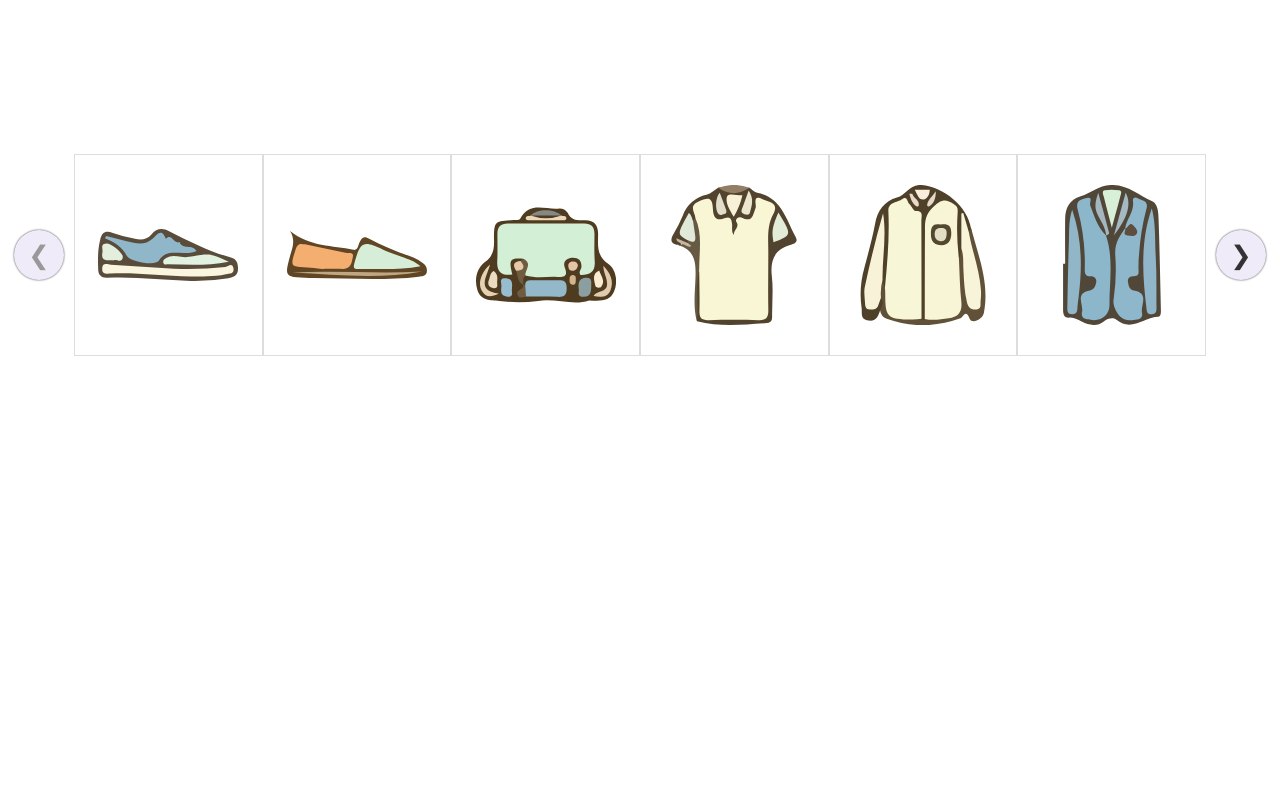
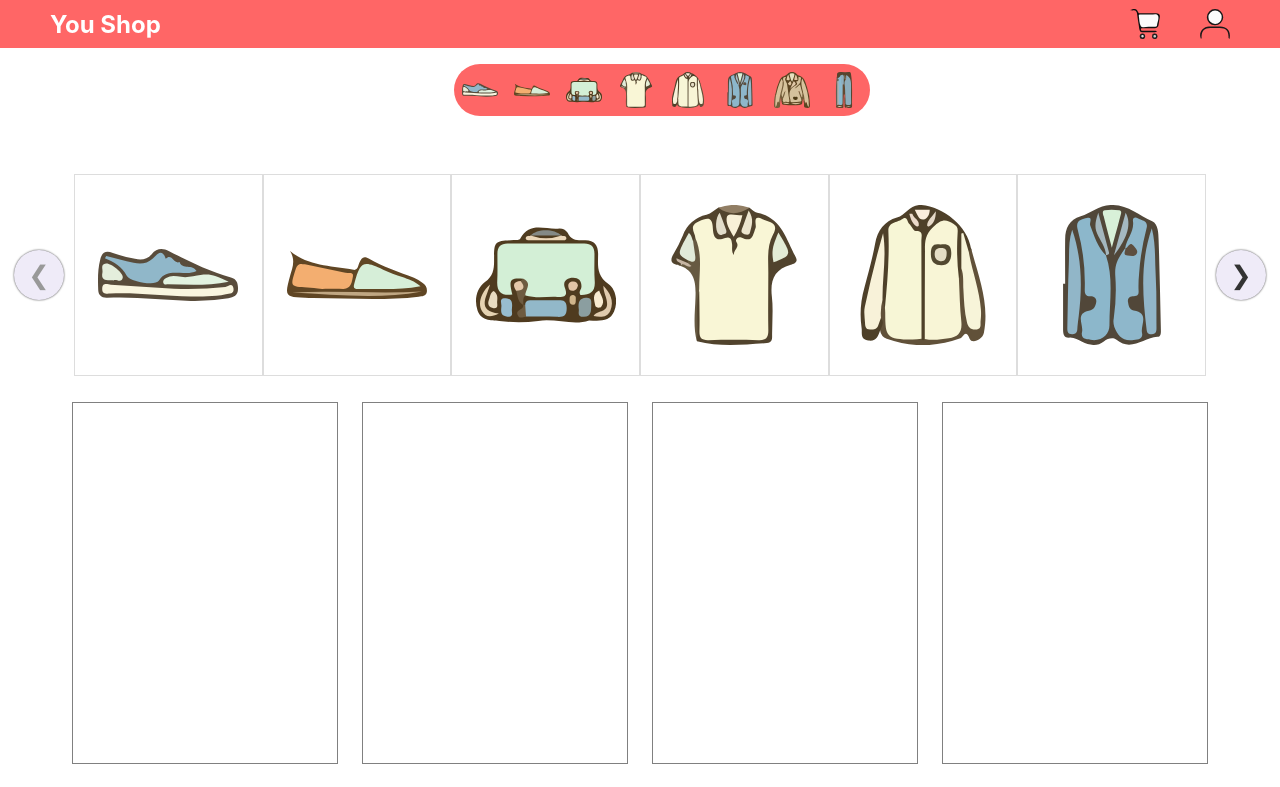
Before and after one commit to martun-avagyan/final-bootcamp-project-react, a React (Create React App) app: page / in a window 1280 px wide. Shown: the top 787 px of the page. Built offline with nearby package versions, Linux system fonts and the light colour scheme.

Commit message:
feature(Home): update Home component

```diff
--- a/src/pages/home/Home.jsx
+++ b/src/pages/home/Home.jsx
@@ -1,12 +1,43 @@
-import React from "react"
-import Slider from "../../components/slider/Slider"
+import React from "react";
+import { useState, useEffect } from "react";
+import Slider from "../../components/slider/Slider";
+import Nav from "../../components/navbar/Nav";
+import Board from "../../components/board/Board";
+import ItemSelector from "../../components/ItemSelector/ItemSelector";
 
 function Home() {
+
+	const [isVisible, setIsVisible] = useState(true);
+	const [height, setHeight] = useState(0);
+
+	useEffect(() => {
+		window.addEventListener("scroll", listenToScroll);
+		return () =>
+			window.removeEventListener("scroll", listenToScroll);
+	}, []);
+
+	const listenToScroll = () => {
+		let heightToHideFrom = 42;
+		const winScroll = document.body.scrollTop ||
+        document.documentElement.scrollTop;
+		setHeight(winScroll);
+
+		if (winScroll > heightToHideFrom) {
+			isVisible && setIsVisible(false);
+		} else {
+			setIsVisible(true);
+		}
+	};
+
 	return (
 		<div>
+			<Nav />
+			{height}
+			{isVisible && <ItemSelector />}
 			<Slider />
+			<Board />
 		</div>
-	)
+	);
 }
 
-export default Home
+export default Home;
```
